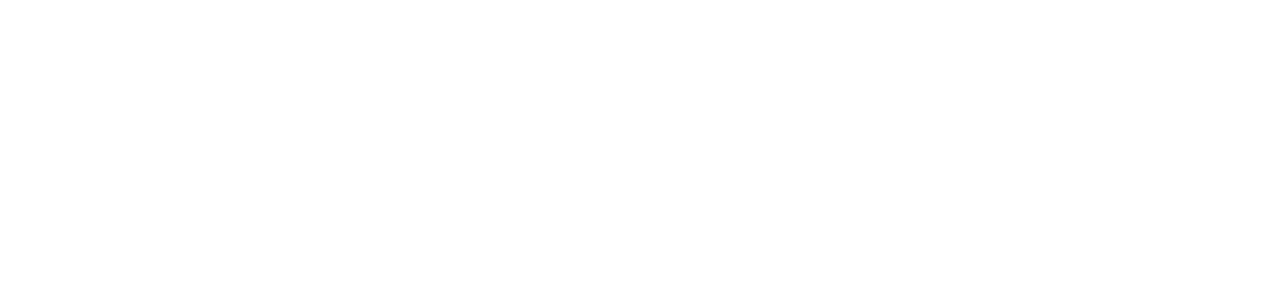
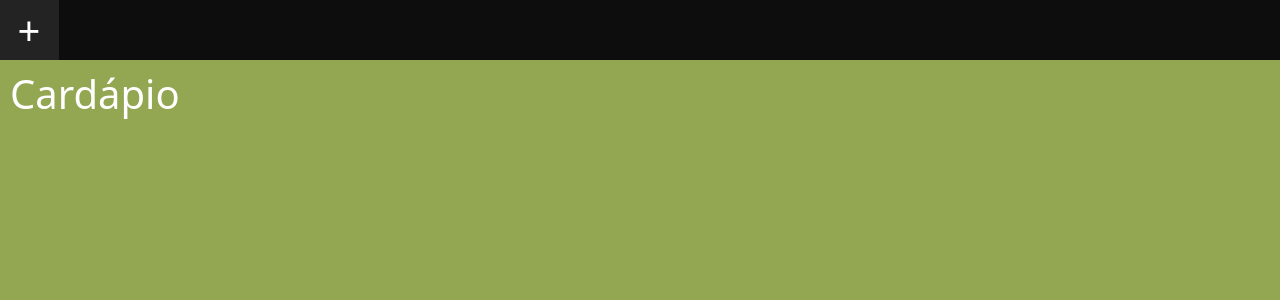
Before and after one commit to Danillohz/virtualstore, a React (Create React App) app: page /ceoview in a window 1280 px wide. Before the commit this address had no page. Shown: the top 300 px of the page. Built offline with nearby package versions, Linux system fonts and the light colour scheme.

Commit message:
Update CeoView 0.0.1

```diff
--- a/src/App.css
+++ b/src/App.css
@@ -1,5 +1,13 @@
 .App {
   background-color: white;
+
+}
+
+
+.Container-Home{
+  background-color: rgb(255, 255, 255);
+  padding: 20px;
+  box-shadow: 1px 1px 10px 1px rgba(0, 0, 0, 0.137);
 }
 
 .Login-form-container {
@@ -37,3 +45,42 @@
   font-weight: 600;
   color: rgb(34, 34, 34);
 }
+
+header {
+  width: 100%;
+  height: 60px;
+  background-color: #0D0D0D;
+}
+
+.Body-Ceo{
+  background-color:  #93A651;
+  height: 100vh;
+}
+
+.Body-Ceo > h1{
+  color: white;
+  padding: 10px;
+}
+
+.Button-Create-Itens{
+  position: relative;
+  width: 60px;
+  height: 100%;
+  background-color: transparent;
+  right: 13px;
+  border: none;
+  color: white;
+  font-size: 40px;
+}
+
+.Button-Create-Itens:hover{
+  background-color: #232323;
+}
+
+.Img-Canudo{
+  position: absolute;
+  width: 90%;
+  height: 250px;
+  left: 4%;
+  transform: rotate(-14deg)
+}
--- a/src/App.js
+++ b/src/App.js
@@ -1,18 +1,11 @@
 import './App.css';
 import "bootstrap/dist/css/bootstrap.min.css"
-import { BrowserRouter, Routes, Route} from "react-router-dom";
-import Login from "./components/Login"
+import ReactRoutes from "./components/AppRoutes"
+
 
 function App() {
   return (
-
-      <BrowserRouter>
-        <Routes>
-          <Route path="/login" element={<Login />} />
-          <Route path="/" element={<Login />} />
-        </Routes>
-      </BrowserRouter>
-
+    <ReactRoutes></ReactRoutes>
 
   );
 }
--- /dev/null
+++ b/src/components/AppRoutes.js
@@ -0,0 +1,23 @@
+import React from "react";
+import { Route, Routes,  BrowserRouter } from "react-router-dom";
+
+import Home from "./Home";
+import Login from "./Login"
+import CeoView from "./CeoView"
+import ClientView from "./ClientView";
+
+
+const AppRoutes = () => {
+    return (
+        <BrowserRouter>
+            <Routes>
+                <Route path="/virtualstore" element={<Home />} />
+                <Route path="/login" element={<Login />} />
+                <Route path="/ceoview" element={<CeoView />} />
+                <Route path="/clientview" element={<ClientView />} />
+            </Routes>
+        </BrowserRouter>
+    )
+}
+
+export default AppRoutes;
--- /dev/null
+++ b/src/components/CeoView.js
@@ -0,0 +1,26 @@
+
+
+
+const CeoView = () => {
+    return (
+        <>
+            <link rel="stylesheet" href="https://fonts.googleapis.com/css2?family=Material+Symbols+Outlined:opsz,wght,FILL,GRAD@20..48,100..700,0..1,-50..200" />
+
+
+            <body className="Body-Ceo">
+                <header className="container-fluid">
+                    <button type="button" className="Button-Create-Itens">
+                    +
+                    </button>
+                </header>
+
+                <h1>Cardápio</h1>
+
+
+
+            </body>
+        </>
+    )
+}
+
+export default CeoView
--- /dev/null
+++ b/src/components/ClientView.js
@@ -0,0 +1,10 @@
+
+const ClientView = () =>{
+    return(
+        <div>
+            <p>222</p>
+        </div>
+    )
+}
+
+export default ClientView
--- /dev/null
+++ b/src/components/Home.js
@@ -0,0 +1,18 @@
+//Página inicial
+const Home = () =>{
+    return(
+
+            <div className="d-flex justify-content-center">
+                <div class="container position-absolute top-50 start-50 translate-middle w-25  align-items-center justify-content-center Container-Home">
+
+                        <h1>Opss...</h1>
+                        <p>É necessário efetuar um <a href="/login">login</a> para continuar</p>
+                    </div>
+            </div>
+
+
+
+    )
+}
+
+export default Home;
--- a/src/components/Login.js
+++ b/src/components/Login.js
@@ -1,10 +1,12 @@
 import React, { useState } from 'react';
+import { useNavigate } from 'react-router-dom';
 
 export default function Login(props) {
 
   const [emailValue, setEmailValue] = useState("")
   const [passwordValue, setPasswordValue] = useState("")
 
+  const navigate = useNavigate();
 
   const handleEmailChange = (event) => { // Função que será chamada toda vez que o usuário digitar algo no campo de e-mail
     setEmailValue(event.target.value);
@@ -13,12 +15,14 @@ export default function Login(props) {
     setPasswordValue(event.target.value);
   }
 
+  //Redireciona você para onde seu email/senha tenha acesso
   const loginSubmit = () => {
     if (emailValue === "ceo@gmail.com" && passwordValue === "123") {// Senha encontrada, prossegue com o login
-      window.alert("parabens")
+
+      navigate("/ceoview")
     }
     else if (emailValue ==="client@gmail.com" && passwordValue === "321"){
-      window.alert("parabens1")
+      navigate("/clientview")
     }
      else {//Caso a senha não seja encontrada, exibe uma mensagem de erro
       window.alert("Email ou Senha incorreta")
@@ -65,12 +69,9 @@ export default function Login(props) {
                 Submit
               </button>
             </div>
-            <p className="forgot-password text-right mt-2">
-              Forgot <a href="kkk">password?</a>
-            </p>
             <div className=" d-md-flex justify-content-md-end ">
-              <button className="btn btn-info" type="button" onClick={ceoEmailPassword}>CEO</button>
-              <button className="btn btn-info mx-2" type="button" onClick={clientEmailPassword}>Client</button>
+              <button className="btn btn-info mt-3" type="button" onClick={ceoEmailPassword}>CEO</button>
+              <button className="btn btn-info mx-2 mt-3" type="button" onClick={clientEmailPassword}>Client</button>
             </div>
 
           </div>
--- a/src/index.css
+++ b/src/index.css
@@ -5,8 +5,5 @@
 
 body, html{
   width: 100vw;
+
 }
-
-body{
-  height: 100vh;
-}
```
Also changed, not shown: src/imagens/LogoCaipirinhaPreta.png (added). Lines whose indentation alone changed are shown as unchanged.
